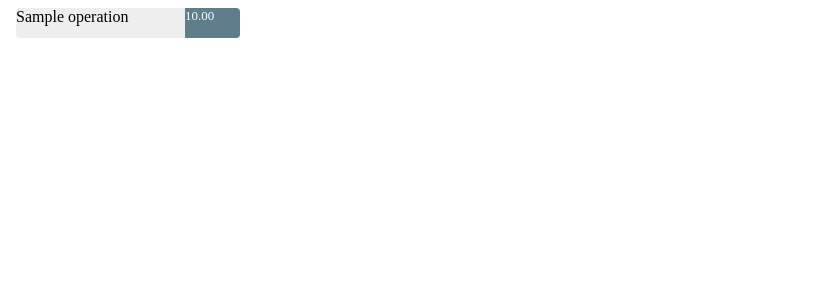
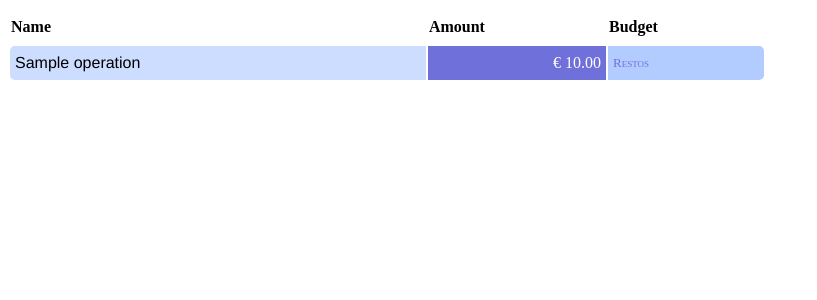
Before and after one commit to dolitham/Picsou, a Django app: page /bank/ in a window 1280 px wide. Shown: the top 300 px of the page, without its empty margins (0-817 px from the left). Run offline with Django 3.2, Linux system fonts and the light colour scheme; tables that the repository leaves empty hold one stand-in row (values such as "Sample post").

Commit message:
gros commit

```diff
--- a/picsousou/bank/models.py
+++ b/picsousou/bank/models.py
@@ -1,8 +1,20 @@
 from django.db import models
 from django.utils.timezone import now
 
+RE = "Restos"
+MA = 'Market'
+CH = 'Charges'
+HB = 'HB'
+
+BUDGET_CHOICES = (
+    (RE, 'Restos'),
+    (MA, 'Market'),
+    (CH, 'Charges'),
+    (HB, 'Hors Budget')
+)
 
 class Operation(models.Model):
     name = models.CharField(max_length=200)
     amount = models.DecimalField(max_digits=7, decimal_places=2)
     date = models.DateField('Date', default=now())
+    budget = models.CharField(max_length=15, choices=BUDGET_CHOICES, default=HB)
--- a/picsousou/bank/templates/bank/index.html
+++ b/picsousou/bank/templates/bank/index.html
@@ -6,64 +6,72 @@
 
     <style>
 
-        .operation_list a{
-            color: #000000;
-            text-decoration: none;
-            }
+        .table {
+        border: 0px;
+        border-collapse:collapse;
+        }
 
-        .operation_list li:hover {
+        th {
+        text-align:left;
+        }
+
+        tr {
+            line-height: 2em ;
+        }
+        td {
+            padding-right:5px;
+            padding-left: 5px;
+        }
+        .operation_name {
+            background: #ccddff;
+            border-radius: 5px 0 0 5px;
+            font-family: "Helvetica Neue", Helvetica, Arial, sans-serif;
+        }
+        .amount {
+            background: #7070DB;
+            text-align:right;
+            color:white;
+        }
+        .budget {
+            background: #b3ccff;
+            color:#7070DB;
+            border-radius: 0 5px 5px 0;
+            text-align:left;
+            font-size:small;
+            font-variant: small-caps;
+        }
+        tr: hover {
             color: #607D8B;
             background-color: #DDD;
-            left: .1em;
+            left: 10px;
         }
 
-        .operation_list {
-            list-style-type: none;
-            margin: 0 0 2em 0;
-            list-style-type: none;
-            padding: 0;
-            width: 15em;
-        }
 
-        .operation_list li {
-            cursor: pointer;
-            position: relative;
-            left: 0;
-            background-color: #EEE;
-            margin: .5em;
-            height: 30px;
-            border-radius: 4px;
-
-        }
-
-        .amount{
-            display: inline-block;
-            font-size: small;
-            color: white;
-            background-color: #607D8B;
-            position: absolute;
-            right: 0px;
-            height: 30px;
-            border-radius: 0 4px 4px 0;
-            width: 55px;
-        }
     </style>
 </head>
 <body>
 
 {% if operation_list %}
-    <ul class="operation_list">
-    {% for operation in operation_list %}
-        <a href="/bank/{{ operation.id }}/">
-            <li>
-                {{ operation.name }} <span class="amount">{{ operation.amount }}</span>
-            </li>
-        </a>
-    {% endfor %}
+  <table style="width:60%">
+        <th> Name</th>
+        <th> Amount</th>
+        <th> Budget </th>
+        {% for operation in operation_list %}
+
+                <tr style="cursor:pointer" onClick="location.href='/bank/{{ operation.id }}/';">
+                    <td class="operation_name"> {{ operation.name }} </td>
+                    <td class="amount" nowrap> &euro; {{ operation.amount }}  </td>
+                    <td class="budget" nowrap> {{ operation.budget }}  </td>
+                </tr>
+            </a>
+        {% endfor %}
+    </table>
     </ul>
 {% else %}
     <p>No operations are available.</p>
 {% endif %}
 
+
+
 </body>
 </html>
--- a/picsousou/bank/urls.py
+++ b/picsousou/bank/urls.py
@@ -3,5 +3,5 @@ from django.urls import path
 from . import views
 
 urlpatterns = [
-    path('', views.index, name='index'),
+    path('', views.index, name='index')
 ]
```
Also changed, not shown: picsousou/bank/migrations/0007_auto_20180319_1502.py (added), picsousou/bank/migrations/0008_auto_20180319_1505.py (added), picsousou/bank/migrations/0009_auto_20180319_1557.py (added), picsousou/bank/migrations/0010_auto_20180319_1558.py (added), picsousou/bank/views.py (line endings or trailing spaces), 1 other file.
